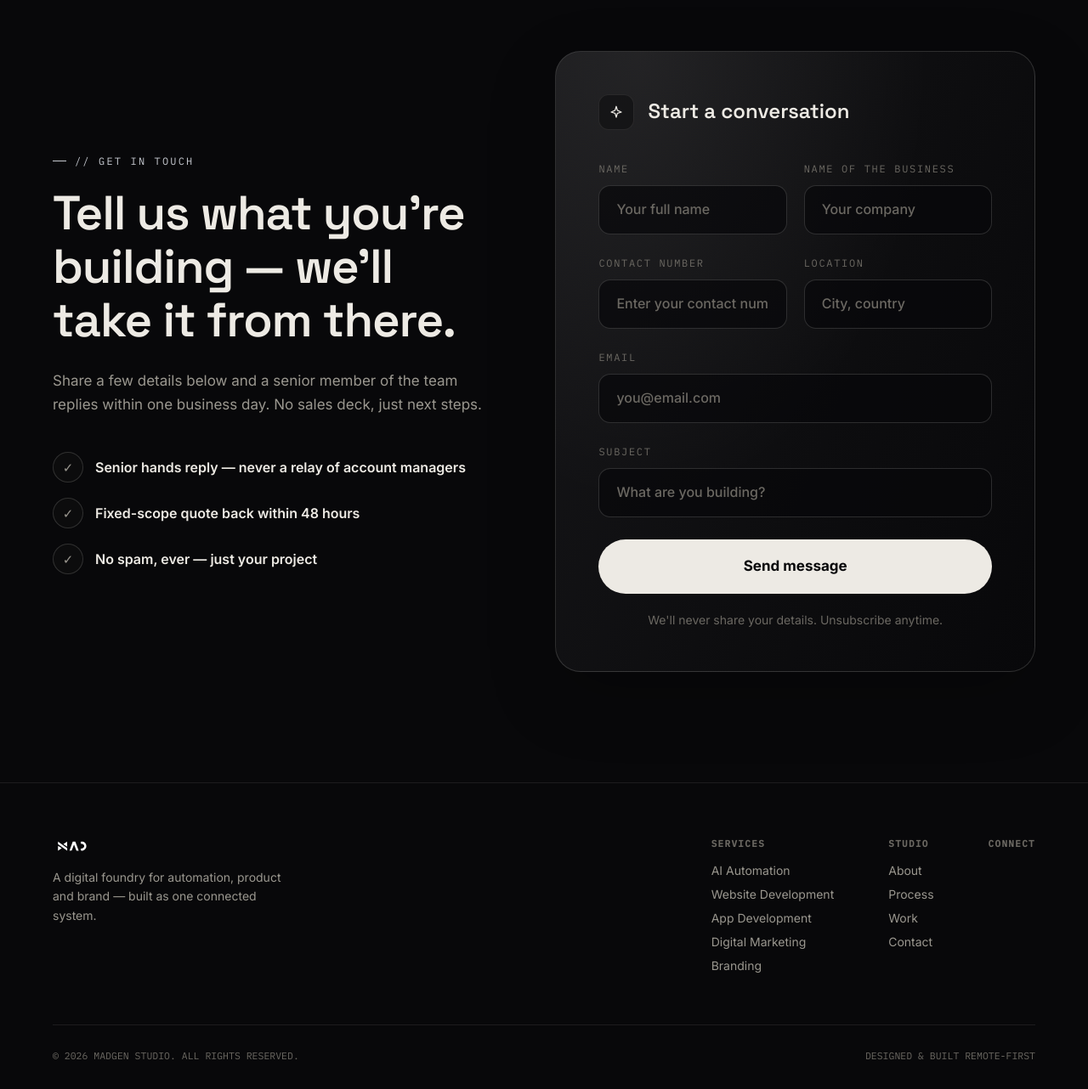
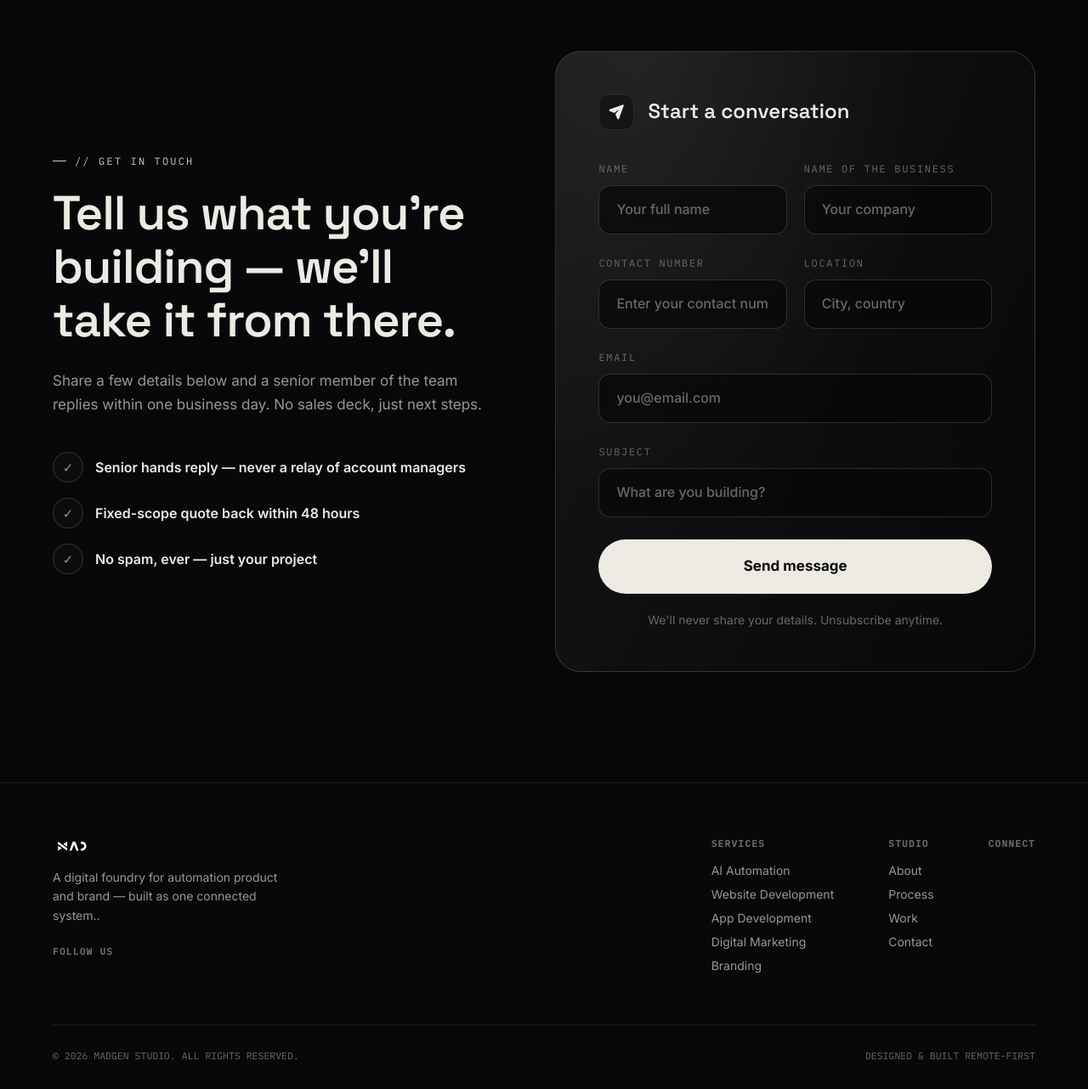
Before and after one commit to Dk821/madgen, a React (Vite) app: page / in a window 1280 px wide. Shown: the part 5543-6825 px from the top of the page at 85% size. Built offline with nearby package versions, Linux system fonts and the light colour scheme; no server answers.

Commit message:
contact link commit

```diff
--- a/package.json
+++ b/package.json
@@ -16,6 +16,10 @@
   },
   "dependencies": {
     "@emailjs/browser": "^4.4.1",
+    "@fortawesome/fontawesome-svg-core": "^7.3.1",
+    "@fortawesome/free-brands-svg-icons": "^7.3.1",
+    "@fortawesome/free-solid-svg-icons": "^7.3.1",
+    "@fortawesome/react-fontawesome": "^3.5.0",
     "@types/react": "^19.2.17",
     "@types/react-dom": "^19.2.3",
     "@vercel/analytics": "^2.0.1",
--- a/src/components/CTA.tsx
+++ b/src/components/CTA.tsx
@@ -1,6 +1,8 @@
 import { useRef, useState } from 'react'
 import type { FormEvent } from 'react'
 import emailjs from '@emailjs/browser'
+import { FontAwesomeIcon } from '@fortawesome/react-fontawesome'
+import { faPaperPlane } from '@fortawesome/free-solid-svg-icons'
 
 const emailjsServiceId = import.meta.env.VITE_EMAILJS_SERVICE_ID
 const emailjsTemplateId = import.meta.env.VITE_EMAILJS_TEMPLATE_ID
@@ -143,9 +145,7 @@ export default function CTA() {
         <form ref={formRef} className="contact-panel reveal" onSubmit={handleSubmit} noValidate>
           <div className="contact-panel-title">
             <span className="contact-spark" aria-hidden="true">
-              <svg width="18" height="18" viewBox="0 0 24 24" fill="none">
-                <path d="M12 3l1.8 6.2L20 12l-6.2 1.8L12 20l-1.8-6.2L4 12l6.2-2.8L12 3z" stroke="currentColor" strokeWidth="1.7" strokeLinejoin="round" />
-              </svg>
+              <FontAwesomeIcon icon={faPaperPlane} />
             </span>
             <h3>Start a conversation</h3>
           </div>
--- a/src/components/Footer.tsx
+++ b/src/components/Footer.tsx
@@ -1,7 +1,14 @@
+import { FontAwesomeIcon } from '@fortawesome/react-fontawesome'
+import { faInstagram, faWhatsapp } from '@fortawesome/free-brands-svg-icons'
+
 const contactPhone = import.meta.env.VITE_CONTACT_PHONE || ''
 const contactEmail = import.meta.env.VITE_CONTACT_EMAIL || ''
 const contactInstagram = import.meta.env.VITE_CONTACT_INSTAGRAM || ''
 const contactLinkedIn = import.meta.env.VITE_CONTACT_LINKEDIN || ''
+const contactWhatsapp = import.meta.env.VITE_CONTACT_WHATSAPP || ''
+const waMessage = encodeURIComponent(
+  "Hi Madgen! I came across your work and wanted to know more about your services."
+)
 
 export default function Footer() {
   return (
@@ -10,7 +17,22 @@ export default function Footer() {
         <div className="footer-top">
           <div className="footer-brand">
             <a href="#hero" className="logo"><img src="/madgen-logo.svg" alt="Madgen home" className="logo-img" /></a>
-            <p>A digital foundry for automation, product and brand — built as one connected system.</p>
+            <p>A digital foundry for automation product and brand — built as one connected system..</p>
+            <div className="footer-follow">
+              <h4>Follow Us</h4>
+              <div className="footer-follow-links">
+                {contactInstagram ? (
+                  <a href={contactInstagram} target="_blank" rel="noopener noreferrer" aria-label="Instagram">
+                    <FontAwesomeIcon icon={faInstagram} size="lg" />
+                  </a>
+                ) : null}
+                {contactWhatsapp ? (
+                  <a href={`${contactWhatsapp}?text=${waMessage}`} target="_blank" rel="noopener noreferrer" aria-label="WhatsApp">
+                    <FontAwesomeIcon icon={faWhatsapp} size="lg" />
+                  </a>
+                ) : null}
+              </div>
+            </div>
           </div>
           <div className="footer-cols">
             <div className="footer-col">
--- a/src/index.css
+++ b/src/index.css
@@ -545,6 +545,11 @@ section { position:relative; z-index:3; }
 footer { border-top:1px solid var(--line); padding:64px 0 32px; }
 .footer-top { display:flex; justify-content:space-between; gap:40px; flex-wrap:wrap; margin-bottom:50px; }
 .footer-brand p { color:var(--ink-dim); font-size:14px; max-width:280px; margin-top:14px; line-height:1.6; }
+.footer-follow { margin-top:24px; }
+.footer-follow h4 { font-family:var(--font-mono); font-size:11px; letter-spacing:.12em; text-transform:uppercase; color:var(--ink-faint); margin-bottom:12px; }
+.footer-follow-links { display:flex; gap:12px; }
+.footer-follow-links a { display:flex; align-items:center; justify-content:center; width:40px; height:40px; border-radius:50%; border:1px solid var(--line); color:var(--ink-dim); transition:all .2s ease; }
+.footer-follow-links a:hover { color:var(--ink); border-color:var(--ink); background:var(--amber); color:#fff; }
 .footer-cols { display:flex; gap:64px; flex-wrap:wrap; }
 .footer-col h4 { font-family:var(--font-mono); font-size:11px; letter-spacing:.12em; text-transform:uppercase; color:var(--ink-faint); margin-bottom:16px; }
 .footer-col a { display:flex; align-items:center; gap:8px; color:var(--ink-dim); font-size:14px; margin-bottom:11px; transition:color .2s ease; }
```
Also changed, not shown: 2 other files (tests, documents, lock files or other folders).
